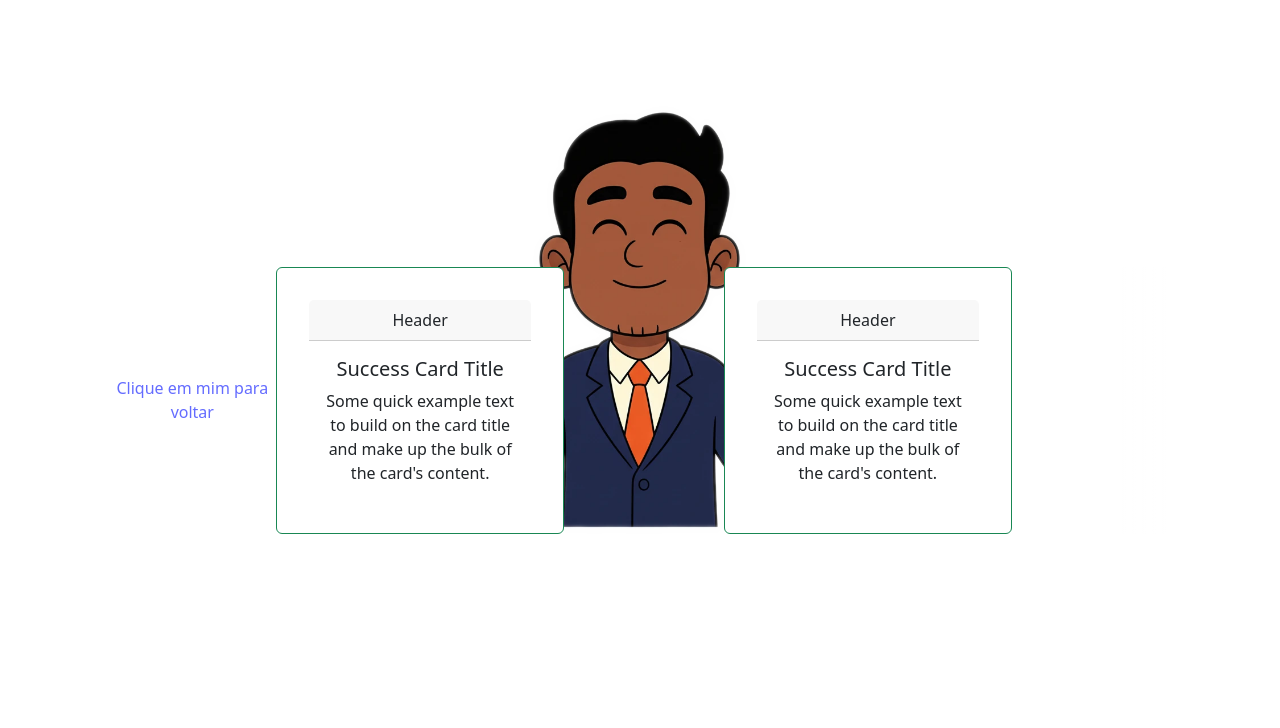
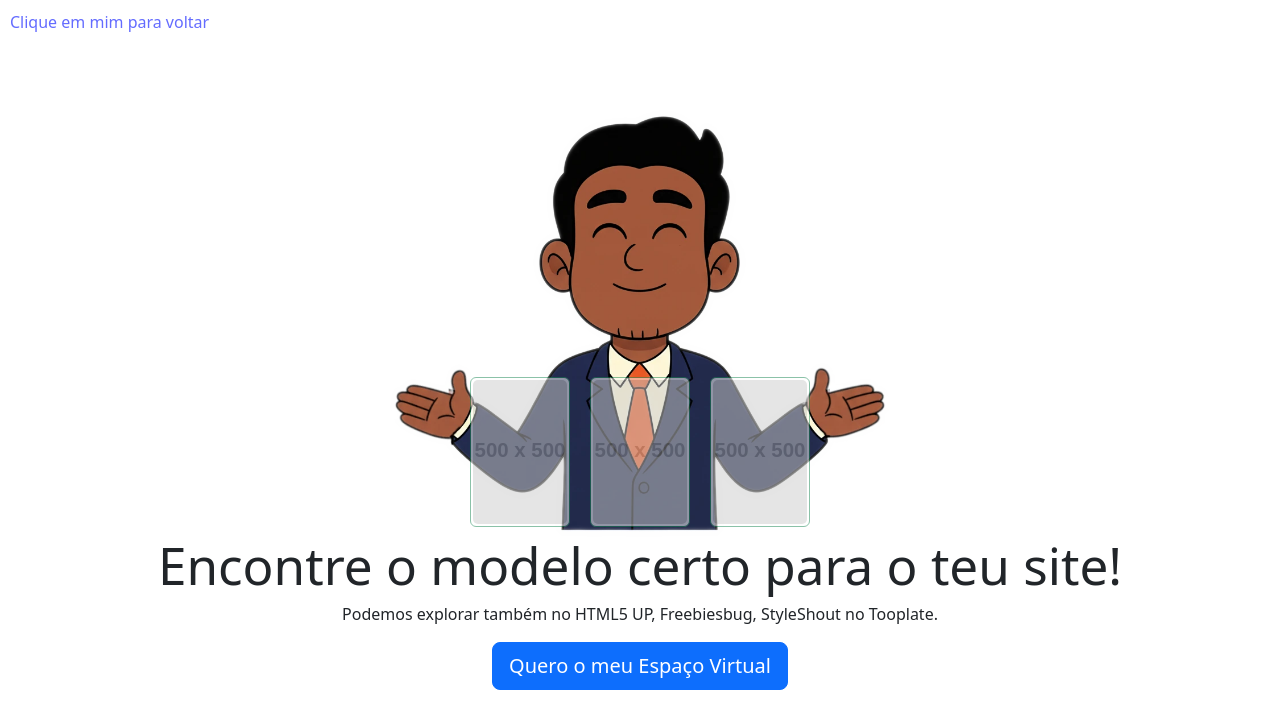
Before and after one commit to Williaw-Al/services-section, a React (Vite) app: page /modelos-sites in a window 1280 px wide. Shown: the top 728 px of the page. Built offline with nearby package versions, Linux system fonts and the light colour scheme.

Commit message:
feat: Enhance templates section * improved styling and structure

```diff
--- a/src/assets/styles/templates.css
+++ b/src/assets/styles/templates.css
@@ -1,17 +1,57 @@
 .templates-section {
     position: relative;
     display: flex;
+    flex-direction: column;
     place-items: center center;
 }
 
+.templates-section .return-button {
+    position: fixed;
+    top: 10px;
+    left: 10px;
+}
+
 .templates-section .templates-avatar-bg-container {
+    position: relative;
+    width: 500px;
+}
+
+.templates-section .templates-avatar-bg-container img {
+    width: 100%;
+}
+
+.templates-container {
+    display: flex;
+    gap: 20px;
+
     position: absolute;
-    width: 500px;
 
-    bottom: 0;
+    bottom: 10px;
     right: 50%;
     transform: translateX(50%);
 }
-.templates-section .templates-avatar-bg-container  img{
+
+.template-card {
+    width: 100px;
+    height: 150px;
+    padding: 2px;
+
+    opacity: 0.5;
+    transition: all 0.2s ease-in-out;
+}
+
+.template-card .card-img {
     width: 100%;
+    height: 100%;
+    object-fit: cover;
 }
+
+.template-card:hover,
+.template-card:active,
+.template-card:focus {
+    padding: 0;
+    cursor: pointer;
+    transform: translateY(-10px) scale(120%);
+
+    opacity: 1;
+}
--- a/src/components/template-card/index.tsx
+++ b/src/components/template-card/index.tsx
@@ -4,21 +4,13 @@ interface TemplateCardProps {
   data?: {
     title: string;
     description: string;
-    // adicione outros campos conforme necessário
   };
 }
 
-export const TemplateCard: React.FC<TemplateCardProps> = ({ data }) => {
-    return (
-        <Card border="success" style={{ width: '18rem', pointerEvents: 'none' }}>
-        <Card.Header>Header</Card.Header>
-        <Card.Body>
-          <Card.Title>Success Card Title</Card.Title>
-          <Card.Text>
-            Some quick example text to build on the card title and make up the
-            bulk of the card's content. {data?.title}
-          </Card.Text>
-        </Card.Body>
-      </Card>
-    )
+export const TemplateCard: React.FC<TemplateCardProps> = () => {
+  return (
+    <Card border="success" className='template-card' >
+      <Card.Img src="https://placehold.co/500x500" title='Ver a página' />
+    </Card>
+  )
 }
--- a/src/components/templates-container/index.tsx
+++ b/src/components/templates-container/index.tsx
@@ -1,100 +1,11 @@
-import React, { useRef, useState, useEffect } from 'react';
-import type { ReactNode } from 'react';
+import { TemplateCard } from "../template-card";
 
-interface CarouselProps {
-  children: ReactNode;
-  visibleCount?: number;
-}
-
-export const TemplatesContainer: React.FC<CarouselProps> = ({ children, visibleCount = 4 }) => {
-  const containerRef = useRef<HTMLDivElement>(null);
-  const [hasLeft, setHasLeft] = useState(false);
-  const [hasRight, setHasRight] = useState(false);
-
-  const updateFades = () => {
-    if (containerRef.current) {
-      const { scrollLeft, scrollWidth, clientWidth } = containerRef.current;
-      setHasLeft(scrollLeft > 0);
-      setHasRight(scrollLeft + clientWidth < scrollWidth - 1); // -1 para tolerância
-    }
-  };
-
-  useEffect(() => {
-    updateFades();
-    const container = containerRef.current;
-    if (container) {
-      container.addEventListener('scroll', updateFades);
-      // Atualiza no resize, caso visibleCount mude ou layout
-      window.addEventListener('resize', updateFades);
-      return () => {
-        container.removeEventListener('scroll', updateFades);
-        window.removeEventListener('resize', updateFades);
-      };
-    }
-  }, [children, visibleCount]);
-
+export const TemplatesContainer = () => {
   return (
-    <div style={{ position: 'relative', width: '100%', overflow: 'hidden' }}>
-      <div
-        ref={containerRef}
-        style={{
-          display: 'flex',
-          overflowX: 'auto',
-          scrollSnapType: 'x mandatory',
-          scrollbarWidth: 'none', // Esconde scrollbar no Firefox
-          msOverflowStyle: 'none', // Esconde no IE/Edge
-          WebkitOverflowScrolling: 'touch', // Smooth scroll no iOS
-        }}
-        onScroll={updateFades}
-      >
-        {/* Esconde scrollbar no Chrome/Safari */}
-        <style>
-          {`
-            div::-webkit-scrollbar {
-              display: none;
-            }
-          `}
-        </style>
-        {React.Children.map(children, (child) => (
-          <div
-            style={{
-              flex: `0 0 ${100 / visibleCount}%`,
-              scrollSnapAlign: 'start',
-              minWidth: `${100 / visibleCount}%`,
-            }}
-          >
-            {child}
-          </div>
-        ))}
-      </div>
-      {/* Fade esquerdo */}
-      {hasLeft && (
-        <div
-          style={{
-            position: 'absolute',
-            top: 0,
-            left: 0,
-            width: '50px', // Ajuste a largura do fade
-            height: '100%',
-            background: 'linear-gradient(to right, rgba(255,255,255,1), rgba(255,255,255,0))',
-            pointerEvents: 'none',
-          }}
-        />
-      )}
-      {/* Fade direito */}
-      {hasRight && (
-        <div
-          style={{
-            position: 'absolute',
-            top: 0,
-            right: 0,
-            width: '50px', // Ajuste a largura do fade
-            height: '100%',
-            background: 'linear-gradient(to left, rgba(255,255,255,1), rgba(255,255,255,0))',
-            pointerEvents: 'none',
-          }}
-        />
-      )}
+    <div className="templates-container">
+      <TemplateCard />
+      <TemplateCard />
+      <TemplateCard />
     </div>
-  );
+  )
 };
--- a/src/pages/templates/index.tsx
+++ b/src/pages/templates/index.tsx
@@ -1,28 +1,33 @@
 import { Link } from "react-router"
-import { TemplateCard } from "../../components/template-card"
 import { TemplatesContainer } from "../../components/templates-container"
 
 import { motion } from "motion/react"
 import avatarFundo from "../../assets/images/templates-avatar.webp"
 
 import "../../assets/styles/templates.css"
+import { ActionButton } from "../../components/action-button"
 
 export const Templates = () => {
     return (
         <motion.div className="templates-section"
-        initial={{x: 100}}
-        animate={{x: 0}}
-        exit={{x: 2000, transition: {duration: 0.2}}} >
+            initial={{ x: 100 }}
+            animate={{ x: 0 }}
+            exit={{ x: 2000, transition: { duration: 0.2 } }} >
+
+            <Link to="/" className="return-button">
+                Clique em mim para voltar
+            </Link>
 
             <div className="templates-avatar-bg-container">
                 <img src={avatarFundo} alt="Avatar mostrando os modelos das páginas" />
+                <TemplatesContainer />
             </div>
-            <Link to="/">Clique em mim para voltar</Link>
-            <TemplatesContainer visibleCount={2}>
-                <TemplateCard/>
-                <TemplateCard/>
-                <TemplateCard/>
-            </TemplatesContainer>
+
+            <h1>Encontre o modelo certo para o teu site!</h1>
+            <p>Podemos explorar também no HTML5 UP, Freebiesbug, StyleShout no Tooplate.</p>
+
+            <ActionButton>Quero o meu Espaço Virtual</ActionButton>
+
         </motion.div>
     )
 }
```
